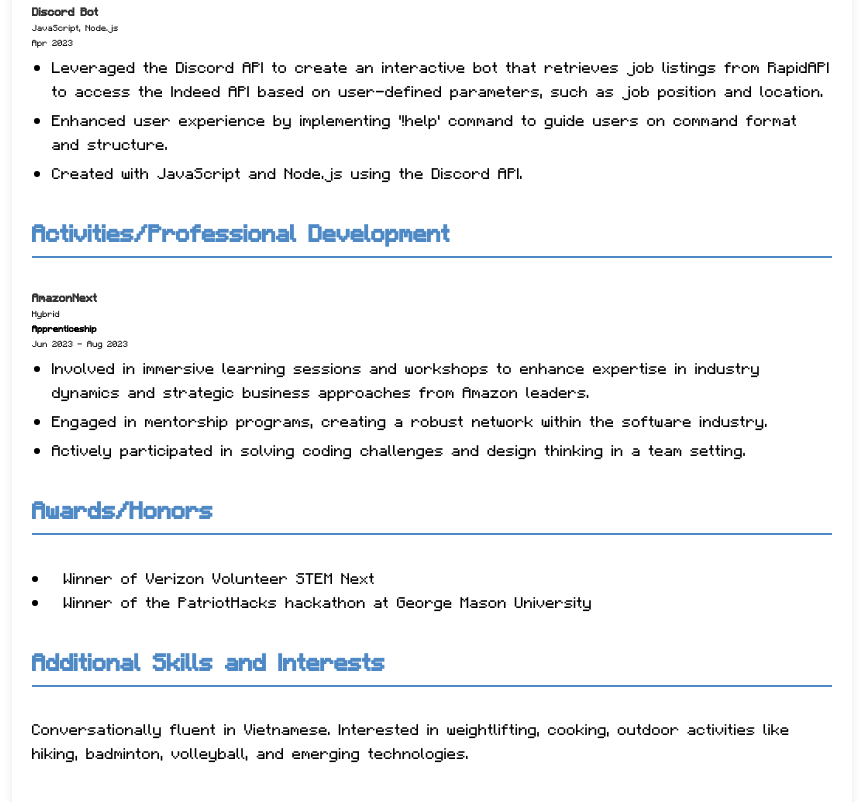
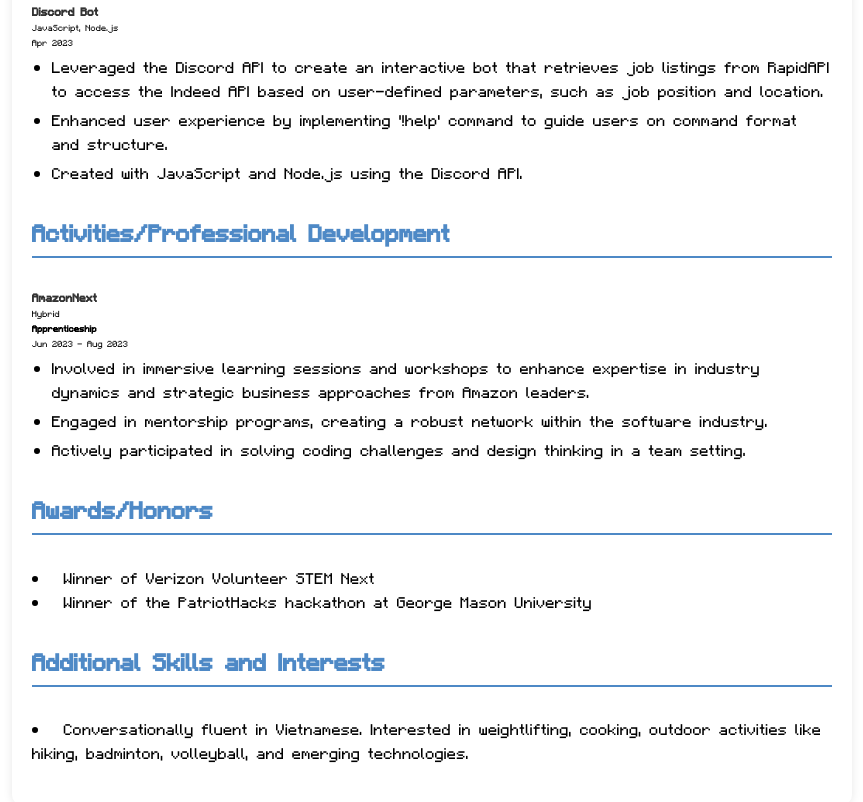
Before and after one commit to ltlely/Portfolio, a website: page public/resume.html in a window 1280 px wide. Shown: the part 1848-2650 px from the top of the page, without its empty margins (208-1071 px from the left). Drawn offline with Linux system fonts and the light colour scheme.

Commit message:
Update resume.html in about me

```diff
--- a/public/resume.html
+++ b/public/resume.html
@@ -130,7 +130,7 @@
 
       <section>
         <h2>Additional Skills and Interests</h2>
-        <p>Conversationally fluent in Vietnamese. Interested in weightlifting, cooking, outdoor activities like hiking, badminton, volleyball, and emerging technologies.</p>
+        <li>Conversationally fluent in Vietnamese. Interested in weightlifting, cooking, outdoor activities like hiking, badminton, volleyball, and emerging technologies.</li>
       </section>
     </div>
   </body>
```
